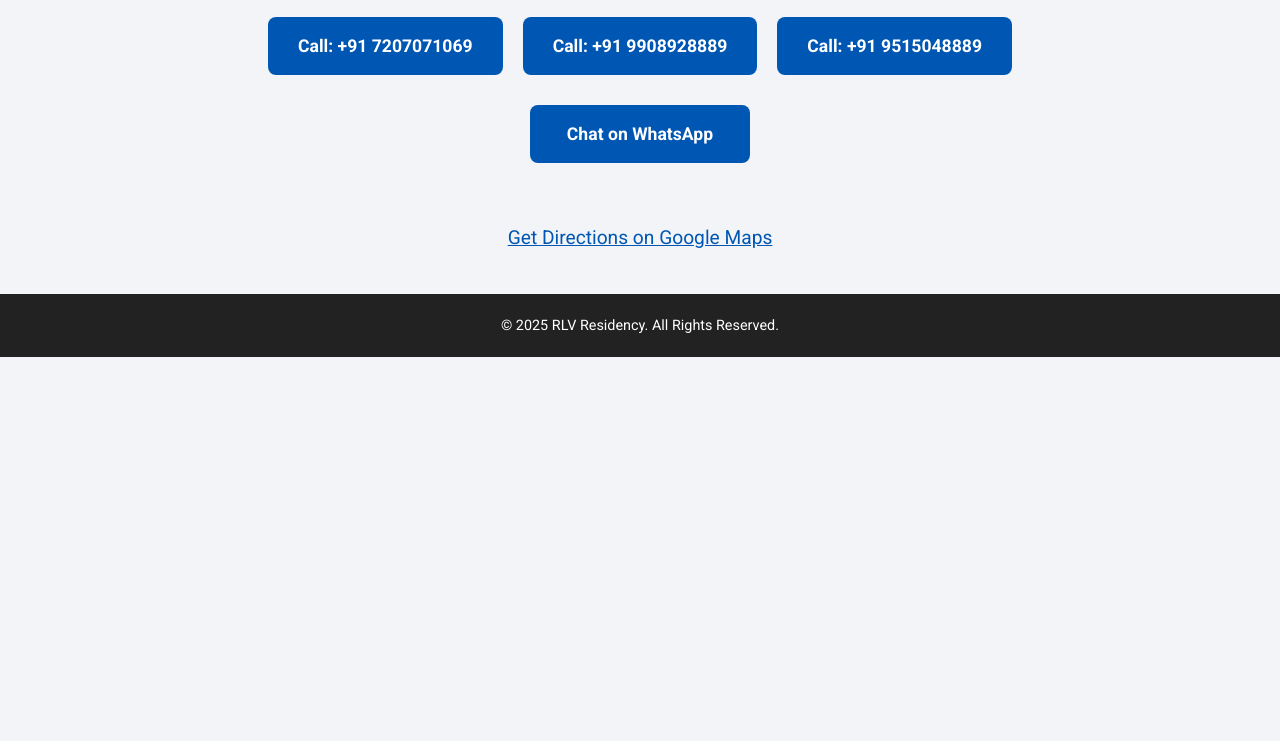
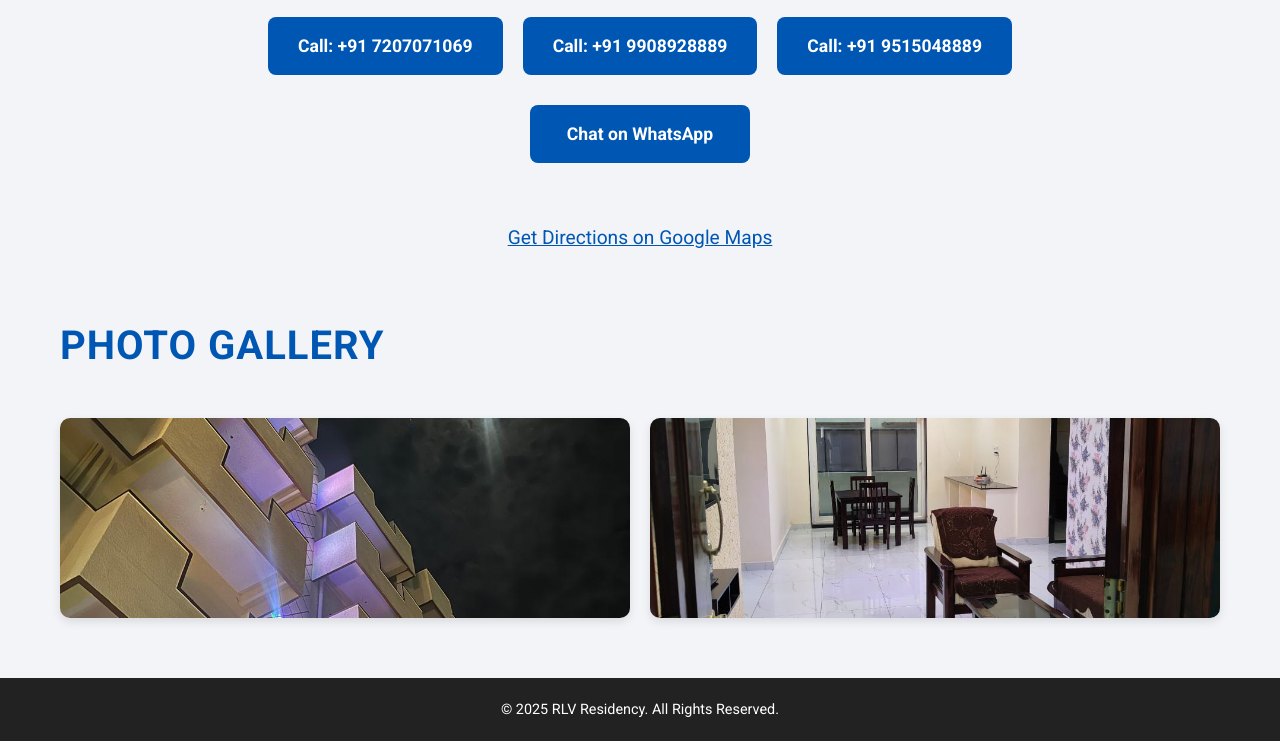
Before and after one commit to ChandraKiran-35/RLV-Residency, a plain HTML site: page index.html in a window 1280 px wide. Shown: the part 597-1338 px from the top of the page. Before the commit the page ends 954 px from the top, so only its background shows below. Drawn offline with Linux system fonts and the light colour scheme.

Commit message:
Add files via upload

```diff
--- a/index.html
+++ b/index.html
@@ -6,11 +6,7 @@
   <title>RLV Residency | Contact Us</title>
   <link href="https://fonts.googleapis.com/css2?family=Roboto:wght@400;700&display=swap" rel="stylesheet">
   <style>
-    * {
-      margin: 0;
-      padding: 0;
-      box-sizing: border-box;
-    }
+    * { margin: 0; padding: 0; box-sizing: border-box; }
     body {
       font-family: 'Roboto', sans-serif;
       background-color: #f2f4f8;
@@ -26,9 +22,7 @@
       color: white;
       text-shadow: 2px 2px 8px rgba(0, 0, 0, 0.7);
     }
-    header h1 {
-      font-size: 3em;
-    }
+    header h1 { font-size: 3em; }
     .container {
       max-width: 1200px;
       margin: 40px auto;
@@ -71,6 +65,28 @@
       color: #0056b3;
       text-decoration: underline;
     }
+    .gallery {
+      margin: 60px auto;
+      max-width: 1200px;
+      padding: 0 20px;
+    }
+    .gallery h2 { margin-bottom: 40px; }
+    .photo-grid {
+      display: grid;
+      grid-template-columns: repeat(auto-fit, minmax(280px, 1fr));
+      gap: 20px;
+    }
+    .photo-grid img {
+      width: 100%;
+      height: 200px;
+      object-fit: cover;
+      border-radius: 10px;
+      box-shadow: 0 4px 10px rgba(0, 0, 0, 0.1);
+      transition: transform 0.3s ease;
+    }
+    .photo-grid img:hover {
+      transform: scale(1.05);
+    }
     footer {
       background-color: #222;
       color: #fff;
@@ -78,10 +94,7 @@
       padding: 20px 0;
       margin-top: 40px;
     }
-    footer p {
-      margin: 0;
-      font-size: 0.9em;
-    }
+    footer p { margin: 0; font-size: 0.9em; }
   </style>
 </head>
 <body>
@@ -92,20 +105,25 @@
 
   <div class="container">
     <h2>Contact Us</h2>
-
     <div class="button-container">
       <a class="button" href="tel:+917207071069">Call: +91 7207071069</a>
       <a class="button" href="tel:+919908928889">Call: +91 9908928889</a>
       <a class="button" href="tel:+919515048889">Call: +91 9515048889</a>
     </div>
-
     <div class="button-container">
       <a class="button" href="https://wa.me/919151230810?text=Hello%20there%2C%20I%20would%20like%20to%20inquire%20about%20your%20services.">Chat on WhatsApp</a>
     </div>
-
     <a class="map-link" href="https://www.google.com/maps/dir//H,+NO.20-76%2F1,+near+SIRI+HOSPITAL,+opp.+ROAD+HYNY+HIGH+SCHOOL,+Gandhi+Nagar,+Machilipatnam,+Andhra+Pradesh+521002,+India" target="_blank" rel="noopener noreferrer">
       Get Directions on Google Maps
     </a>
+  </div>
+
+  <div class="gallery">
+    <h2>Photo Gallery</h2>
+    <div class="photo-grid">
+      <img src="13d57f3c-93c6-4bed-ba92-bb2d3ad96255.jpg" alt="RLV Residency Building at Night" />
+      <img src="fa8c5724-287a-4b4c-9bb3-a8d40a573030.jpg" alt="RLV Residency Interior View" />
+    </div>
   </div>
 
   <footer>
```
Also changed, not shown: 13d57f3c-93c6-4bed-ba92-bb2d3ad96255.jpg (added), fa8c5724-287a-4b4c-9bb3-a8d40a573030.jpg (added).
